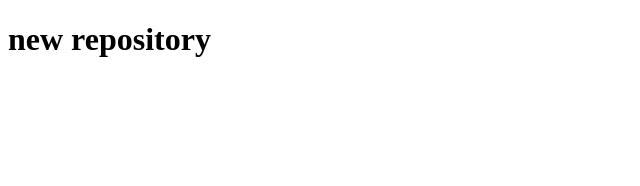
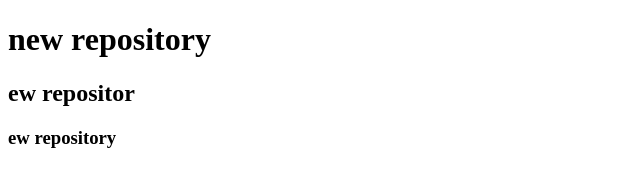
Before and after one commit to junaid5874/githubprt2, a plain HTML site: page index.html in a window 1280 px wide. Shown: the whole page, without its empty margins (0-640 px from the left). Drawn offline with Linux system fonts and the light colour scheme.

Commit message:
new next

```diff
--- a/index.html
+++ b/index.html
@@ -7,5 +7,7 @@
 </head>
 <body>
     <h1>new repository</h1>
+    <h2>ew repositor</h2>
+    <h3>ew repository</h3>
 </body>
 </html>
```
